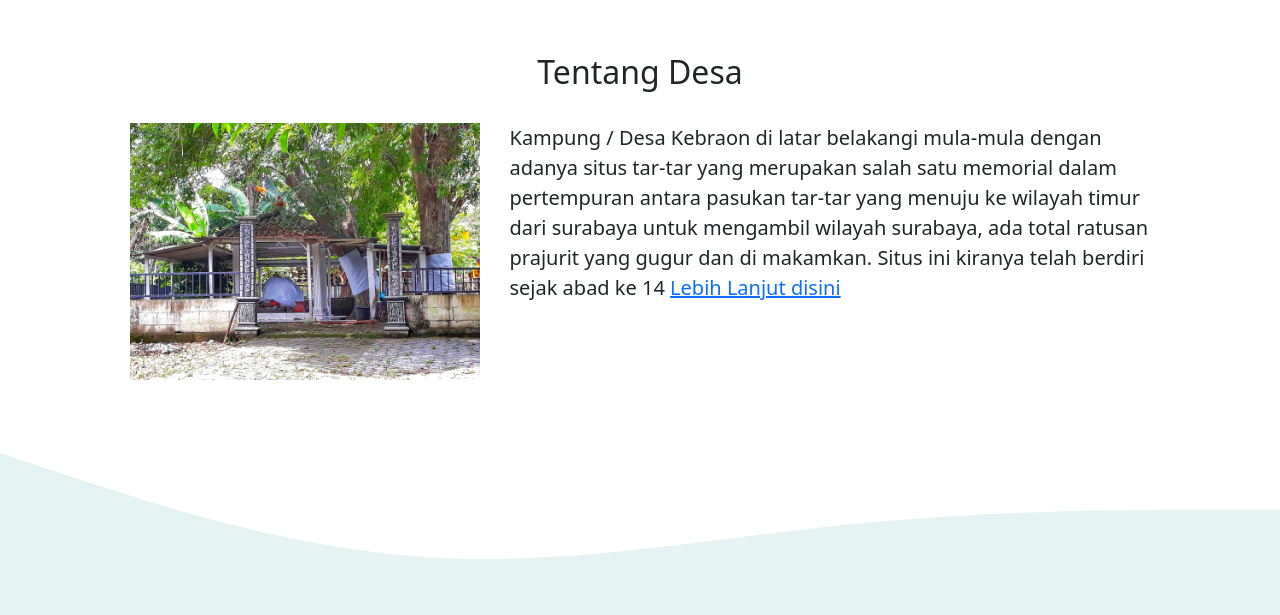
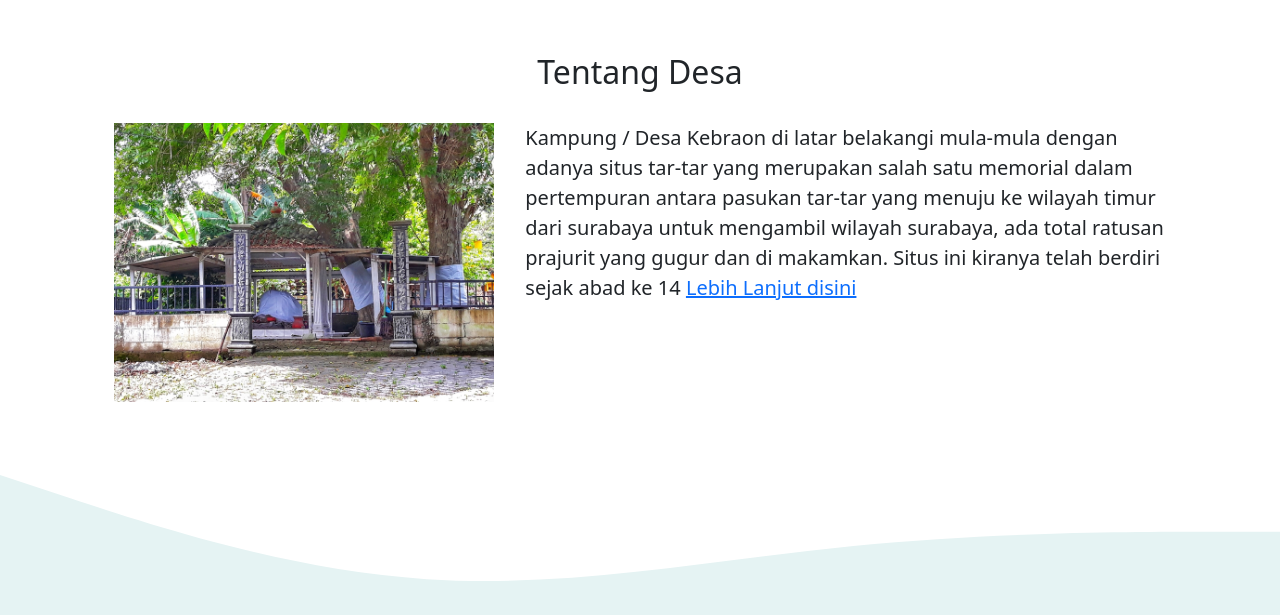
Before and after one commit to PVegananda/website_desa-, a plain HTML site: page index.html in a window 1280 px wide. Shown: the part 773-1388 px from the top of the page. Drawn offline with nearby package versions, Linux system fonts and the light colour scheme.

Commit message:
Update index.html

```diff
--- a/index.html
+++ b/index.html
@@ -74,9 +74,9 @@
             <h2>Tentang Desa</h2>
           </div>
         </div>
-        <div class="row justify-content-center fs-5">
+        <div class="row justify-content-evenly fs-5">
           <div class="col-md-4 mb-3">
-            <img src="images/tartar-memorial-war-3.jpg" width="350" />
+            <img src="images/tartar-memorial-war-3.jpg" width="380" />
           </div>
           <div class="col-md-7 mb-3">
             <p>
@@ -168,7 +168,7 @@
       <h2>Pasyah Vegananda</h2>
       <p class="lead mb-4">Pasyah Wahyu Insanni Veganada / SKP 20.2 / Stekom Siliwangi</p>
     </section>
-    <section>
+    <section id="pembuat2">
       <div class="row justify-content-center">
         <div class="col-md-6">
           <form>
```
